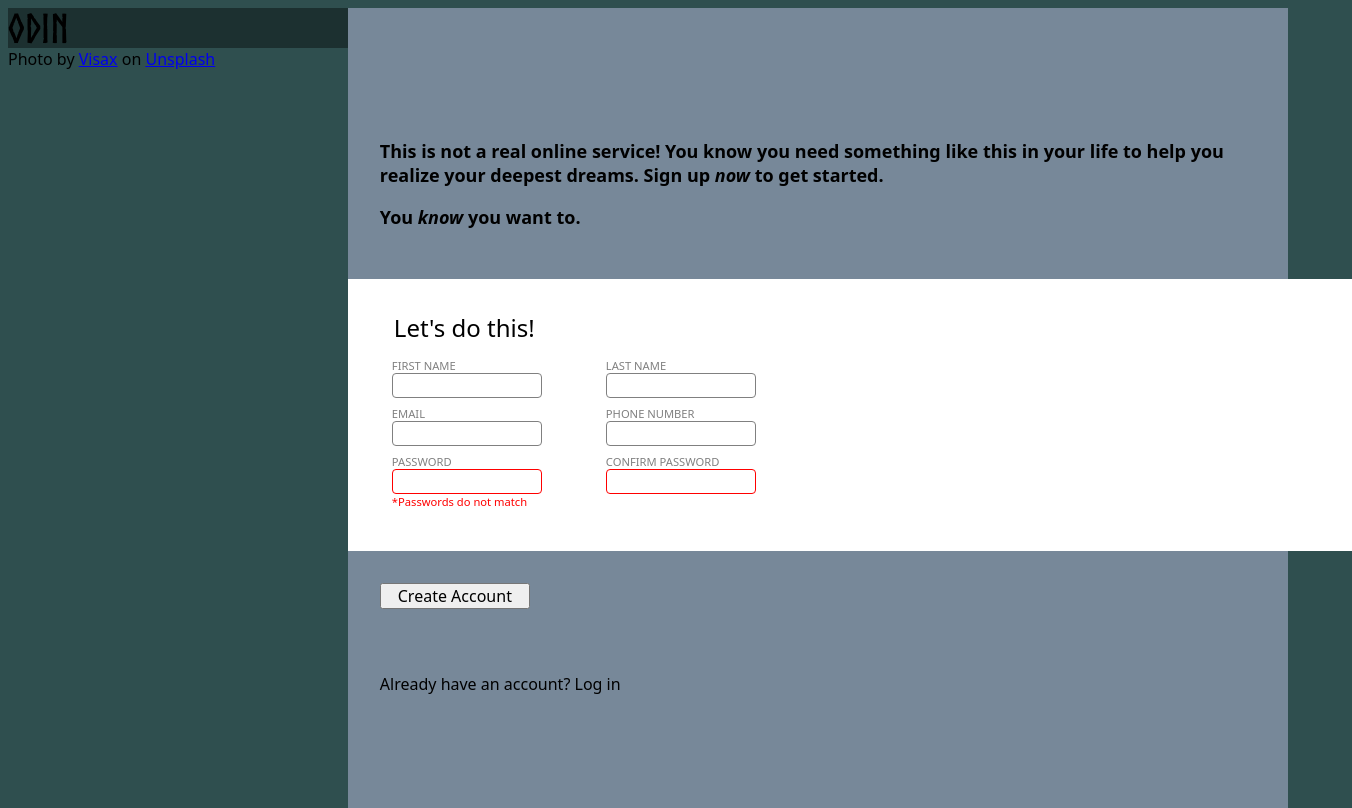
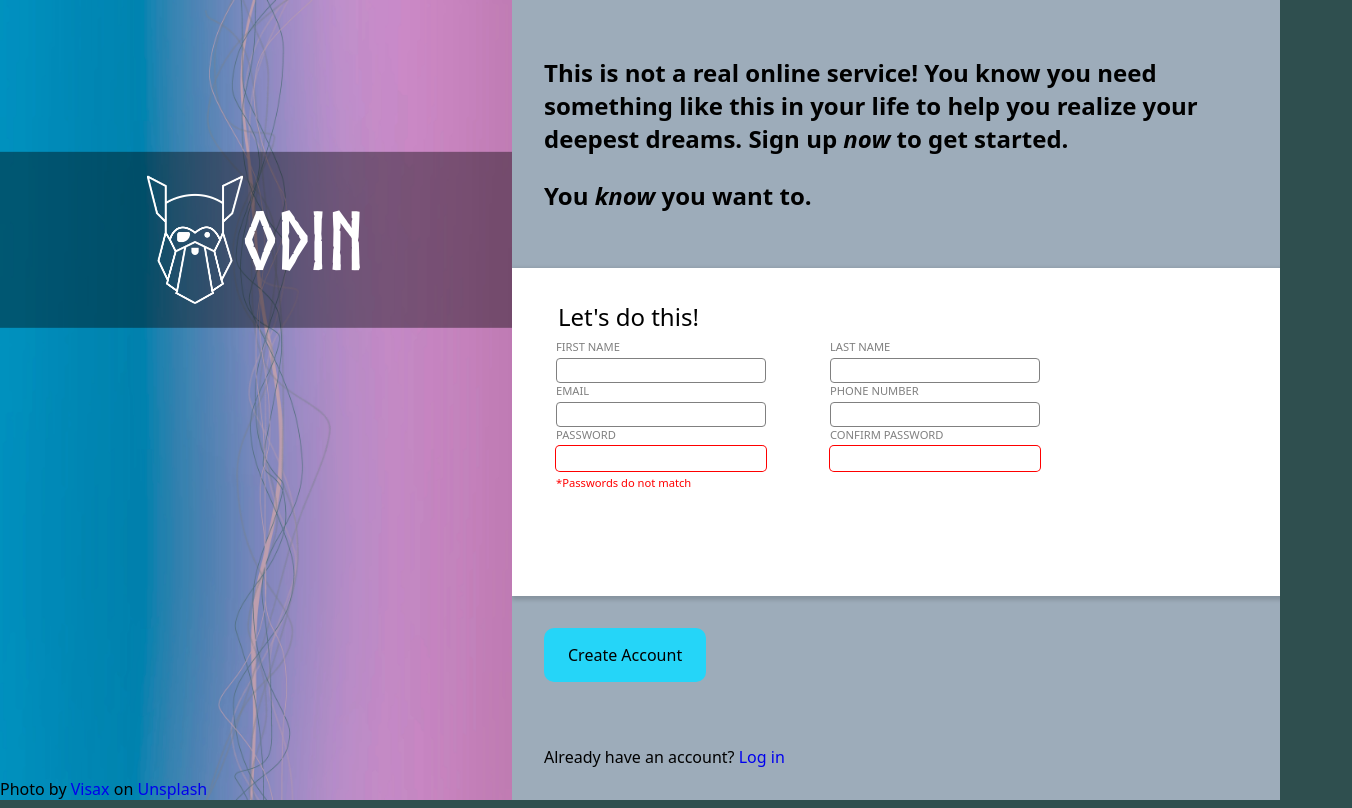
Before and after one commit to duncanp781/sign-up-form, a plain HTML site: page index.html in a window 1280 px wide. Shown: the whole page, 1352 px wide, since content can reach past the window. Drawn offline with Linux system fonts and the light colour scheme.

Commit message:
Finish Styling

```diff
--- a/index.html
+++ b/index.html
@@ -10,15 +10,13 @@
 </head>
 <body>
   <div class="left">
-    <!-- <img src="images/side-image.jpg" id = 'side-image'> -->
+    <img src="images/side-image.jpg" id = 'side-image'>
     <div class = 'logo'>
-      <!-- <img src = 'images/odin-lined.png' id="logo"> -->
+      <img src = 'images/odin-lined.png' id="logo">
       <div class="logo-text">
         Odin
       </div>
     </div>
-
-
     <div class="credit">
         Photo by <a href="https://unsplash.com/@visaxslr?utm_source=unsplash&utm_medium=referral&utm_content=creditCopyText">Visax</a> on <a href="https://unsplash.com/t/experimental?utm_source=unsplash&utm_medium=referral&utm_content=creditCopyText">Unsplash</a>
     </div>
@@ -75,9 +73,10 @@
         </fieldset>
 
       </form>
+    </div>
       <button type="submit" for = 'form' id = 'create-account' >Create Account</button>
-      <p id='log-in'>Already have an account? <a>Log in</a></p>
-    </div>
+      <p id='log-in'>Already have an account? <a href = 'index.html'>Log in</a></p>
+
 
   </div>
 </body>
--- a/style.css
+++ b/style.css
@@ -7,50 +7,82 @@
   font-family:system-ui, -apple-system, BlinkMacSystemFont, 'Segoe UI', Roboto, Oxygen, Ubuntu, Cantarell, 'Open Sans', 'Helvetica Neue', sans-serif;
 
   --right-margin: 32px;
+
+  --blue-color: rgb(37, 213, 248);
 }
 html{
-  height: 100%;
+  height: 100vh;
   width: 100%;
   padding: 0px;
   margin: 0px;
+  overflow: hidden;
+  box-sizing: border-box;
 }
 body{
   display: flex;
   background-color: darkslategray;
   width: 100%;
   height: 100%;
+  padding: 0px;
+  margin: 0px;
+  box-sizing: border-box;
+  overflow: hidden;
 }
 
 
 .left{
-  width: 40vw;
+  width: 40%;
   height: 100%;
+  position: relative;
 }
 
 
+#side-image{
+  height: 100%;
+  width: 100%;
+}
+
+.logo{
+  position: absolute;
+  top: 30%;
+  transform: translateY(-50%);
+  max-width: 100%;
+  display: flex;
+  justify-content: center;
+  align-items: center;
+  padding: 24px 0px;
+}
+.credit{
+  position: absolute;
+  bottom: 0%;
+}
+
 .right{
-  background-color:rgb(119, 136, 153);
+  overflow: auto;
+  position: relative;
+  background-color:rgb(157, 172, 186);
   display: flex;
   flex-direction: column;
   align-items: flex-start;
   justify-content: center;
   height: 100%;
+  width: 60%;
 
 }
 
 button, input, select, textarea {
   font-family: inherit;
   font-size: 100%;
-  width : 150px;
+  width : 200px;
   padding: 0;
   margin: 0;
-  box-sizing: border-box;
 }
 
 .text{
   margin: var(--right-margin);
-  font-size: 18px;
+  font-size: 1.5rem;
   font-weight: bold;
+  max-width: 50rem;
 }
 
 .logo{
@@ -64,23 +96,29 @@ button, input, select, textarea {
 
 .logo-text{
   font-family: 'Norse-Bold', serif;
-  font-size: 2.5rem;
+  font-size: 5rem;
+  color: white;
+
 }
 
 .form-area{
   width: 100%;
   margin: 0px;
+  height: 100%;
+  background-color: white;
+  box-shadow: 2px 2px 4px 2px rgba(0, 0, 0, 0.15);
 }
+
 form{
-  width: 100%;
+  width: fit-content;
+  height: min(15rem, 75%);
   margin: 0px;
-  background-color: white;
   padding: var(--right-margin);
 }
 
 fieldset{
 
-  width: 100%;
+  width: fit-content;
   margin: 0px;
   border-style: none;
   display: flex;
@@ -92,10 +130,11 @@ fieldset legend{
 }
 
 fieldset div{
+  width: fit-content;
   font-size: 0.7rem;
   text-transform: uppercase;
   display: flex;
-  margin:4px 64px 0px 0px;
+  gap: 4px 64px;
 }
 
 fieldset div label{
@@ -105,7 +144,6 @@ fieldset div label{
 .input{
   display: flex;
   flex-direction: column;
-  box-sizing: border-box;
 }
 
 input{
@@ -118,12 +156,20 @@ input{
 
 input:focus{
   outline: none;
-  border: 2px solid rgb(121, 121, 255);
+  border-color: rgb(0,0,0,0);
+  box-shadow: 0px 0px 0px 2px var(--blue-color), 3px 3px 4px rgba(0, 0, 0, 0.208);
 }
 
 input.error,
 input:invalid{
-  border-color: red;
+  border-color: rgb(0,0,0,0);
+  box-shadow: 0px 0px 0px 1px red;
+}
+
+input.error:focus,
+input:invalid:focus{
+  border-color: rgb(0,0,0,0);
+  box-shadow: 0px 0px 0px 2px red , 3px 3px 4px rgba(0, 0, 0, 0.208);
 }
 
 #password.error+span::after,
@@ -134,6 +180,20 @@ input:invalid{
   text-transform: none;
 }
 
+button{
+  width: fit-content;
+  border-style: none;
+  background-color: var(--blue-color);
+  padding: 16px 24px;
+  border-radius: 10px;
+  white-space: nowrap;
+}
+
+button:active{
+  background-color:  rgb(26, 156, 182);;
+}
+
+
 #create-account{
   margin: var(--right-margin);
 }
@@ -141,3 +201,7 @@ input:invalid{
 #log-in{
   margin: var(--right-margin);
 }
+
+a{
+  text-decoration: none;
+}
```
